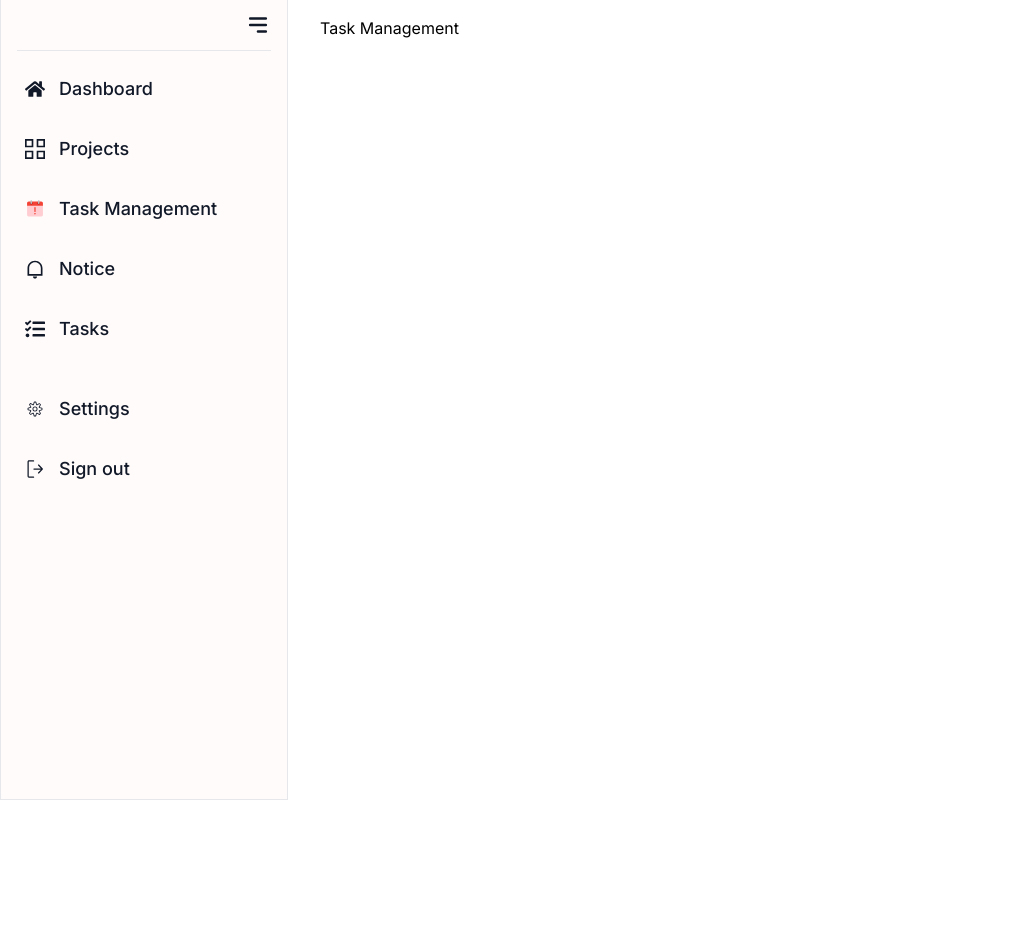
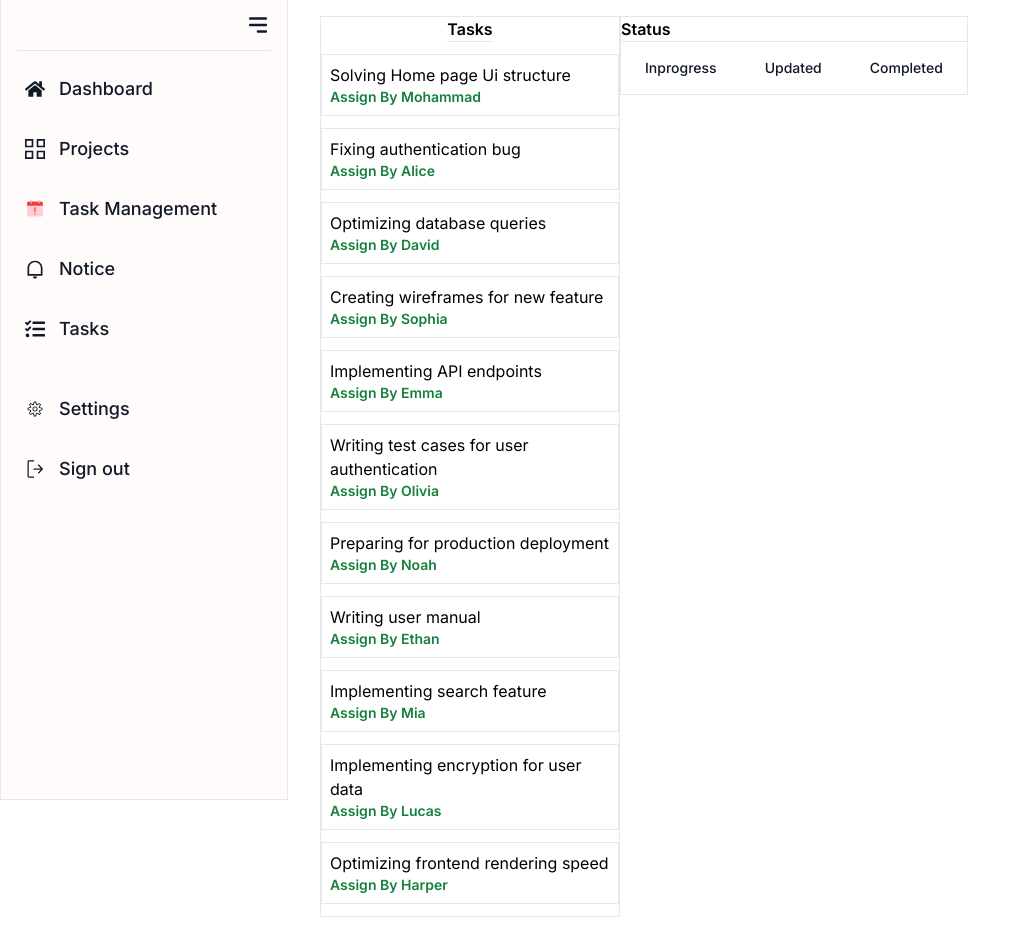
Before and after one commit to Pervej0/project-management, a Next.js app: page /dashboard/task-management in a window 1280 px wide. Shown: the whole page, without its empty margins (0-1031 px from the left). Before the commit the page ends 800 px from the top, so only its background shows below. Built offline with nearby package versions, Linux system fonts and the light colour scheme; data requests are answered from the project's data file.

Commit message:
task management design added

```diff
--- a/package.json
+++ b/package.json
@@ -10,6 +10,7 @@
     "lint": "next lint"
   },
   "dependencies": {
+    "@dnd-kit/core": "^6.1.0",
     "antd": "^5.16.5",
     "json-server": "^1.0.0-alpha.23",
     "next": "14.2.3",
--- a/src/app/(dashboard)/dashboard/projects/[projectId]/page.tsx
+++ b/src/app/(dashboard)/dashboard/projects/[projectId]/page.tsx
@@ -14,8 +14,6 @@ const page = ({ params }: { params: { projectId: string } }) => {
     return data;
   });
   console.log(query);
-
-  // const { title, tasks } = query?.data;
 
   return (
     <div className="shadow-xl m-4 bg-slate-100 border p-5">
--- a/src/app/(dashboard)/dashboard/projects/page.tsx
+++ b/src/app/(dashboard)/dashboard/projects/page.tsx
@@ -11,6 +11,7 @@ import { IoEyeSharp } from "react-icons/io5";
 import Snipper from "@/app/components/shared/Spinner";
 import Link from "next/link";
 import ProjectModal from "@/app/components/shared/ProjectModal";
+import toast from "react-hot-toast";
 
 interface DataType {
   id: string;
@@ -19,6 +20,8 @@ interface DataType {
 
 const page = () => {
   const [open, setOpen] = useState(false);
+  const [project, setProject] = useState();
+
   const query = useQuery("projects", async () => {
     const response = await fetch("http://localhost:3004/projects");
     const data = await response.json();
@@ -34,10 +37,10 @@ const page = () => {
       title: "S/N",
       dataIndex: "id",
       key: "id",
-      render: (id) => <a>{id}</a>,
+      render: (id, record, index) => <a>{index + 1}</a>,
     },
     {
-      title: "Name",
+      title: "Project Name",
       dataIndex: "title",
       key: "title",
     },
--- a/src/app/(dashboard)/dashboard/task-management/page.tsx
+++ b/src/app/(dashboard)/dashboard/task-management/page.tsx
@@ -1,7 +1,123 @@
-import React from "react";
+"use client";
+/* eslint-disable react-hooks/rules-of-hooks */
+import React, { useState } from "react";
+import { useQuery } from "react-query";
+import { Button, Space, Table, Tag, Tooltip } from "antd";
+import type { TableProps } from "antd";
+import { CiEdit } from "react-icons/ci";
+import { IoCreateOutline } from "react-icons/io5";
+import { MdDeleteOutline } from "react-icons/md";
+import { IoEyeSharp } from "react-icons/io5";
+import Snipper from "@/app/components/shared/Spinner";
+import Link from "next/link";
+import ProjectModal from "@/app/components/shared/ProjectModal";
+import toast from "react-hot-toast";
+import { TProject, TTask } from "@/types/project.type";
+import { DndContext, useDraggable, useDroppable } from "@dnd-kit/core";
+
+interface DataType {
+  id: string;
+  title: string;
+}
 
 const page = () => {
-  return <div>Task Management</div>;
+  const query = useQuery("projects", async () => {
+    const response = await fetch("http://localhost:3004/projects");
+    const data = await response.json();
+    return data;
+  });
+
+  // for Drop-able
+  const { isOver, setNodeRef } = useDroppable({
+    id: "droppable",
+  });
+  const droppableStyle = {
+    color: isOver ? "green" : undefined,
+  };
+
+  // for Drag-able
+  const {
+    attributes,
+    listeners,
+    setNodeRef: draggableSetNodeRef,
+    transform,
+  } = useDraggable({
+    id: "draggable",
+  });
+
+  const draggableStyle = transform
+    ? {
+        transform: `translate3d(${transform.x}px, ${transform.y}px, 0)`,
+      }
+    : undefined;
+
+  const tasksData = query?.data?.map((item: TProject) => ({
+    teamMembers: item.teamMembers,
+    tasks: item.tasks[0],
+  }));
+  console.log(tasksData, "xxxxxx");
+  return (
+    <>
+      {query.status === "loading" && <Snipper />}
+      <DndContext>
+        <div className="flex">
+          <div className="w-[300px] border flex flex-col items-center justify-center">
+            <div className="border-b font-semibold">Tasks</div>
+            <button
+              ref={draggableSetNodeRef}
+              style={draggableStyle}
+              {...listeners}
+              {...attributes}
+            >
+              {tasksData?.map((item: any) => (
+                <div
+                  key={item.tasks.tasksId}
+                  className="border p-2 my-3 text-start"
+                >
+                  <h3>{item.tasks.name}</h3>
+                  <h4 className="text-sm text-green-700 font-semibold">
+                    Assign By {item.tasks.assignee}
+                  </h4>
+                </div>
+              ))}
+            </button>
+          </div>
+          <div ref={setNodeRef} style={droppableStyle}>
+            <div className="w-full text-start border">
+              <div className="border-b font-semibold">Status</div>
+              <div className="overflow-hidden">
+                <table className="min-w-full">
+                  <thead className="bg-white">
+                    <tr>
+                      <th
+                        scope="col"
+                        className="text-sm font-medium text-gray-900 px-6 py-4 text-left"
+                      >
+                        Inprogress
+                      </th>
+                      <th
+                        scope="col"
+                        className="text-sm font-medium text-gray-900 px-6 py-4 text-left"
+                      >
+                        Updated
+                      </th>
+                      <th
+                        scope="col"
+                        className="text-sm font-medium text-gray-900 px-6 py-4 text-left"
+                      >
+                        Completed
+                      </th>
+                    </tr>
+                  </thead>
+                  <tbody></tbody>
+                </table>
+              </div>
+            </div>
+          </div>
+        </div>
+      </DndContext>
+    </>
+  );
 };
 
 export default page;
--- a/src/app/components/shared/ProjectModal.tsx
+++ b/src/app/components/shared/ProjectModal.tsx
@@ -1,4 +1,5 @@
 "use client";
+import { TProject } from "@/types/project.type";
 import {
   Button,
   Flex,
@@ -30,25 +31,12 @@ const TeamOptions: SelectProps["options"] = [
   },
 ];
 
-const ActivitiesOptions: SelectProps["options"] = [
-  { value: "In Progress", label: "In Progress" },
-  { value: "Completed", label: "Completed" },
-  { value: "New Assignments", label: "New Assignments" },
-  { value: "Updates", label: "Updates" },
-  { value: "Milestones Reached", label: "Milestones Reached" },
-  { value: "Issues/Concerns", label: "Issues/Concerns" },
-  { value: "Delays", label: "Delays" },
-  { value: "Feedback Received", label: "Feedback Received" },
-  { value: "Dependencies", label: "Dependencies" },
-  { value: "Communication", label: "Communication" },
-];
-
-const ProjectModal = ({ open, setOpen }: any) => {
+const ProjectModal = ({ open, setOpen }: { open: boolean; setOpen: any }) => {
   const [confirmLoading, setConfirmLoading] = useState(false);
-  const [modalText, setModalText] = useState("Content of the modal");
+  const [form] = Form.useForm();
+  const [team, setTeam] = useState([]);
 
   const handleOk = () => {
-    setModalText("The modal will be closed after two seconds");
     setConfirmLoading(true);
     setTimeout(() => {
       setOpen(false);
@@ -56,22 +44,12 @@ const ProjectModal = ({ open, setOpen }: any) => {
     }, 2000);
   };
 
-  const handleCancel = () => {
-    console.log("Clicked cancel button");
-    setOpen(false);
+  const onSubmit = (data: any) => {
+    data.teamMembers = team;
+    console.log(data);
+    form.resetFields();
   };
 
-  const onSubmit = (data: any) => {
-    console.log(data);
-  };
-
-  const handleChange = (value: string[]) => {
-    console.log(`selected ${value}`);
-  };
-
-  const handleActivitiesChange = (value: string) => {
-    console.log(`selected ${value}`);
-  };
   return (
     <>
       <Modal
@@ -79,7 +57,7 @@ const ProjectModal = ({ open, setOpen }: any) => {
         open={open}
         onOk={handleOk}
         confirmLoading={confirmLoading}
-        onCancel={handleCancel}
+        onCancel={() => setOpen(false)}
       >
         <Form
           name="normal_login"
@@ -100,31 +78,19 @@ const ProjectModal = ({ open, setOpen }: any) => {
               },
             ]}
           >
-            <Input className="py-2 text-lg px-2" placeholder="Email" />
+            <Input className="py-2 text-lg px-2" placeholder="Project title" />
           </Form.Item>
-          <Flex className="mb-8" align="center" gap={10}>
-            <div className="w-full">
+          <div className="w-full mb-4">
             <label className="block text-lg mb-2">Assign team members</label>
             <Select
               mode="multiple"
               className="w-full"
               placeholder="select members"
-                onChange={handleChange}
+              onChange={(values) => setTeam(values)}
               options={TeamOptions}
               optionRender={(option) => <Space>{option.data.value}</Space>}
             />
           </div>
-            <div className="w-full">
-              <label className="block text-lg mb-2">Project Task</label>
-              <Select
-                className="w-full"
-                defaultValue="Inprogress"
-                // style={{ width: 120 }}
-                onChange={handleActivitiesChange}
-                options={ActivitiesOptions}
-              />
-            </div>
-          </Flex>
 
           <Form.Item style={{ marginBottom: "0px" }}>
             <Button block={true} type="primary" htmlType="submit">
--- /dev/null
+++ b/src/app/components/taskManagement/TaskDragable.tsx
@@ -0,0 +1,19 @@
+import { TProject } from "@/types/project.type";
+import { useDraggable } from "@dnd-kit/core";
+import React from "react";
+
+const TaskDraggable = ({ tasksData }: { tasksData: TProject }) => {
+  const { attributes, listeners, setNodeRef, transform } = useDraggable({
+    id: "draggable",
+  });
+
+  const style = transform
+    ? {
+        transform: `translate3d(${transform.x}px, ${transform.y}px, 0)`,
+      }
+    : undefined;
+
+  return <></>;
+};
+
+export default TaskDraggable;
--- /dev/null
+++ b/src/app/components/taskManagement/TaskProvider.tsx
@@ -0,0 +1,8 @@
+import { DndContext } from "@dnd-kit/core";
+import React from "react";
+
+const TaskProvider = () => {
+  return <DndContext></DndContext>;
+};
+
+export default TaskProvider;
--- a/src/app/page.tsx
+++ b/src/app/page.tsx
@@ -19,8 +19,9 @@ export default function Home() {
   const router = useRouter();
   const onSubmit = (data: Inputs) => {
     if (data) {
+      toast("Processing.");
+      router.push("/dashboard");
       toast("Successfully logged in.", { icon: "👏" });
-      router.push("/dashboard");
     }
   };
 
```
Also changed, not shown: 1 other file (tests, documents, lock files or other folders). Lines whose indentation alone changed are shown as unchanged.
